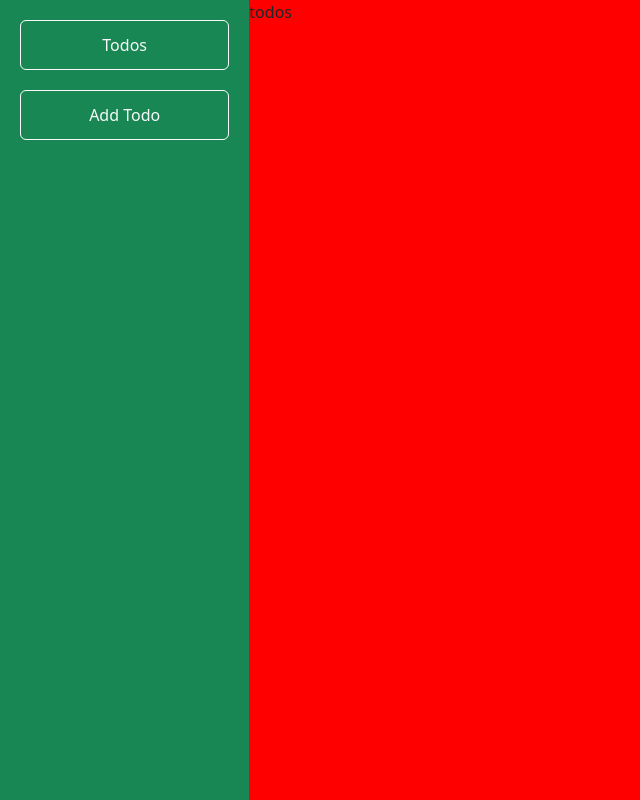
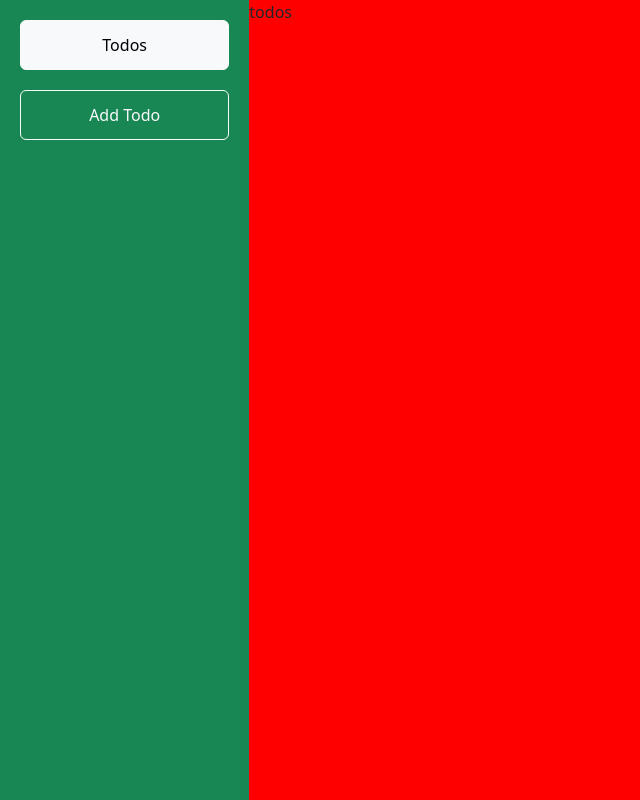
Before and after one commit to TheCodeFather0/fe32-react-todo, a React (Vite) app: page / in a window 1280 px wide. Shown: the whole page, without its empty margins (0-640 px from the left). Built offline with nearby package versions, Linux system fonts and the light colour scheme.

Commit message:
activepage and setActivepage send props Left component

```diff
--- a/src/App.jsx
+++ b/src/App.jsx
@@ -6,7 +6,7 @@ const App = () => {
   const [activePage, setActivePage] = useState(0);
   return (
     <div className="d-flex">
-      <Left />
+      <Left activePage={activePage} setActivePage={setActivePage} />
       <Right activePage={activePage} />
     </div>
   );
```
